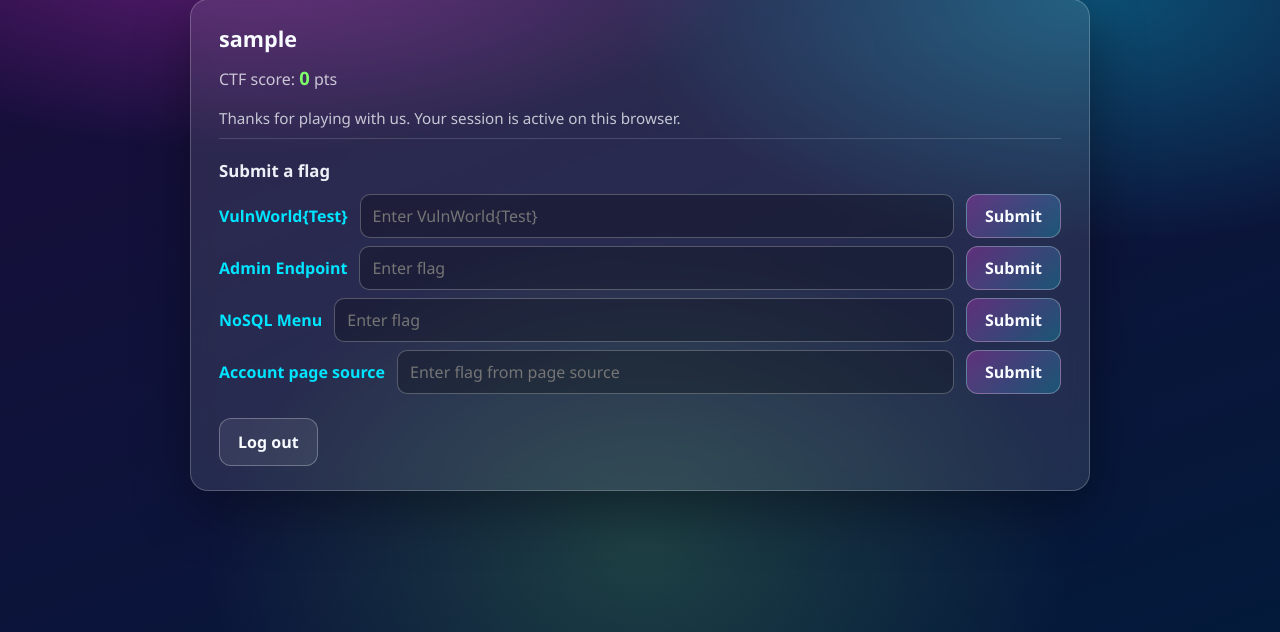
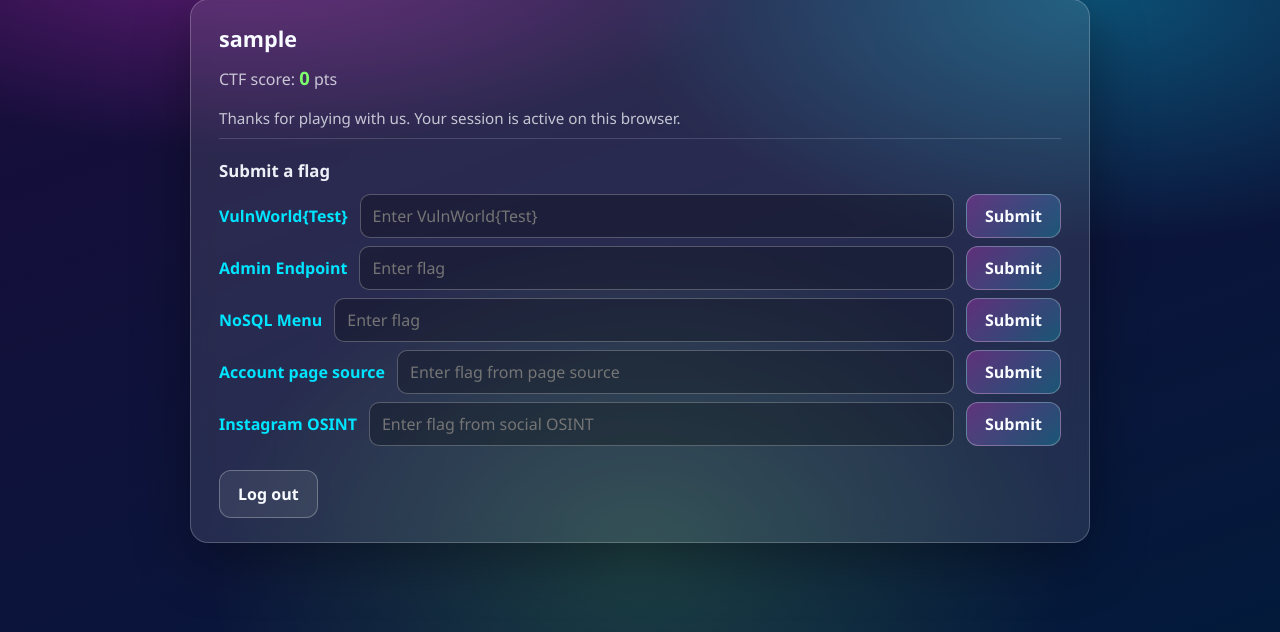
Before and after one commit to Tausetii/VulnWorld, a Flask app: page /account in a window 1280 px wide. Shown: the part 168-800 px from the top of the page. Run offline with Flask 3, Linux system fonts and the light colour scheme; the visitor is signed in with stand-in values (Sample User, id 1); data that the repository does not hold is empty.

Commit message:
Instagram

```diff
--- a/main.py
+++ b/main.py
@@ -73,6 +73,11 @@ CTF_FLAGS = {
         "points": 10,
         "secret": "VulnWorld{v13w_s0urc3_4cc0unt_3262026}",
     },
+    "instagram_osint": {
+        "name": "Instagram OSINT",
+        "points": 10,
+        "secret": "VulnWorld{1nst4gr4m_0s1nt_3262026}",
+    },
 }
 
 
@@ -142,6 +147,7 @@ def account():
     admin_endpoint_flag_solved = False
     menu_nosql_flag_solved = False
     account_source_flag_solved = False
+    instagram_osint_flag_solved = False
     if username:
         doc = login_collection.find_one({"username": username})
         if doc and doc.get("created_at"):
@@ -155,6 +161,7 @@ def account():
         admin_endpoint_flag_solved = "admin_endpoint" in _ctf_solved_flag_ids(username)
         menu_nosql_flag_solved = "menu_nosql" in _ctf_solved_flag_ids(username)
         account_source_flag_solved = "account_source" in _ctf_solved_flag_ids(username)
+        instagram_osint_flag_solved = "instagram_osint" in _ctf_solved_flag_ids(username)
     return render_template(
         "account.html",
         member_since=member_since,
@@ -166,6 +173,8 @@ def account():
         account_source_flag_label=CTF_FLAGS["account_source"]["name"],
         account_source_flag_secret=CTF_FLAGS["account_source"]["secret"],
         account_source_flag_solved=account_source_flag_solved,
+        instagram_osint_flag_label=CTF_FLAGS["instagram_osint"]["name"],
+        instagram_osint_flag_solved=instagram_osint_flag_solved,
     )
 
 
--- a/templates/account.html
+++ b/templates/account.html
@@ -280,6 +280,18 @@
                             </div>
                         </form>
                     {% endif %}
+                    {% if instagram_osint_flag_solved %}
+                        <p class="flag-solved">{{ instagram_osint_flag_label }} — solved</p>
+                    {% else %}
+                        <form method="post" action="{{ url_for('account_submit_flag') }}" autocomplete="off">
+                            <input type="hidden" name="flag_id" value="instagram_osint">
+                            <div class="flag-challenge">
+                                <span class="flag-name">{{ instagram_osint_flag_label }}</span>
+                                <input type="text" name="flag" placeholder="Enter flag from social OSINT" maxlength="256" aria-label="Flag for {{ instagram_osint_flag_label }}">
+                                <button type="submit">Submit</button>
+                            </div>
+                        </form>
+                    {% endif %}
                 </div>
                 <form class="logout-form" method="post" action="{{ url_for('account_logout') }}">
                     <button type="submit">Log out</button>
--- a/templates/contact.html
+++ b/templates/contact.html
@@ -69,6 +69,7 @@
                 </div>
                 <div class="tile"><strong>Email</strong><p>info@vulnworld.local</p></div>
                 <div class="tile"><strong>Phone</strong><p>(555) 123-4567</p></div>
+                <div class="tile"><strong>Social</strong><p>Instagram: @vulnworldarcade (event drops and behind-the-scenes updates)</p></div>
             </div>
             <p style="color: var(--muted); margin-top: 1rem;">This page can be extended with a contact form or more details.</p>
         </div>
```
